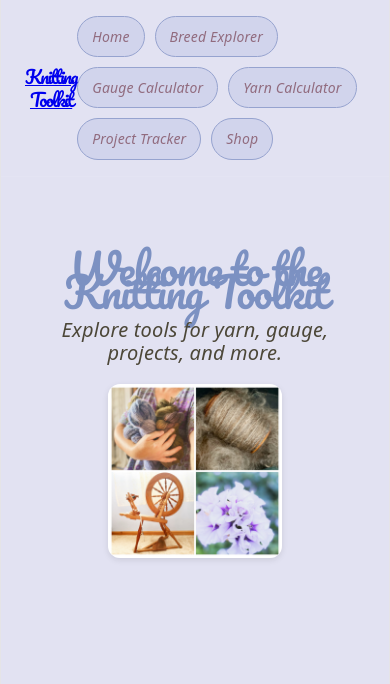
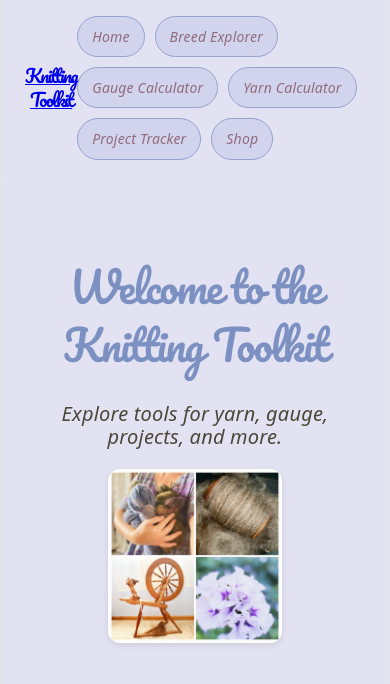
Before and after one commit to ariannecope/knitting-toolkit-app, a React (Vite) app in the folder client/: page / in a window 390 px wide. Shown: the top 684 px of the page. Built offline with nearby package versions, Linux system fonts and the light colour scheme.

Commit message:
adjusted logos, mobile text, clickable mobile background colors

```diff
--- a/client/src/App.css
+++ b/client/src/App.css
@@ -33,6 +33,7 @@
   font-size: 18px;
   font-weight: 700;
   font-family: Pacifico;
+  line-height: 1.3;   /* keeps the two lines from overlapping when the logo wraps on phones */
 }
 
 .nav-links {
@@ -73,9 +74,9 @@
 
 .home h1 {
   font-size: 42px;
-  margin-bottom: 12px;
   color: #7C91C2;
-  margin-bottom: 15px;
+  margin-bottom: 28px;
+  line-height: 1.4;   /* the inherited line-height is fixed at ~23px, too short for this script when it wraps */
 }
 
 .home p {
--- a/client/src/index.css
+++ b/client/src/index.css
@@ -17,7 +17,7 @@
 
   font: 18px/145% var(--sans);
   letter-spacing: 0.18px;
-  color-scheme: light dark;
+  color-scheme: light;   /* the site has a light design only; stops phones in dark mode from drawing black inputs and buttons */
   color: var(--text);
   background: var(--bg);
   font-synthesis: none;
@@ -27,26 +27,6 @@
 
   @media (max-width: 1024px) {
     font-size: 16px;
-  }
-}
-
-@media (prefers-color-scheme: dark) {
-  :root {
-    --text: #9ca3af;
-    --text-h: #f3f4f6;
-    --bg: #16171d;
-    --border: #2e303a;
-    --code-bg: #1f2028;
-    --accent: #c084fc;
-    --accent-bg: rgba(192, 132, 252, 0.15);
-    --accent-border: rgba(192, 132, 252, 0.5);
-    --social-bg: rgba(47, 48, 58, 0.5);
-    --shadow:
-      rgba(0, 0, 0, 0.4) 0 10px 15px -3px, rgba(0, 0, 0, 0.25) 0 4px 6px -2px;
-  }
-
-  #social .button-icon {
-    filter: invert(1) brightness(2);
   }
 }
 
```
